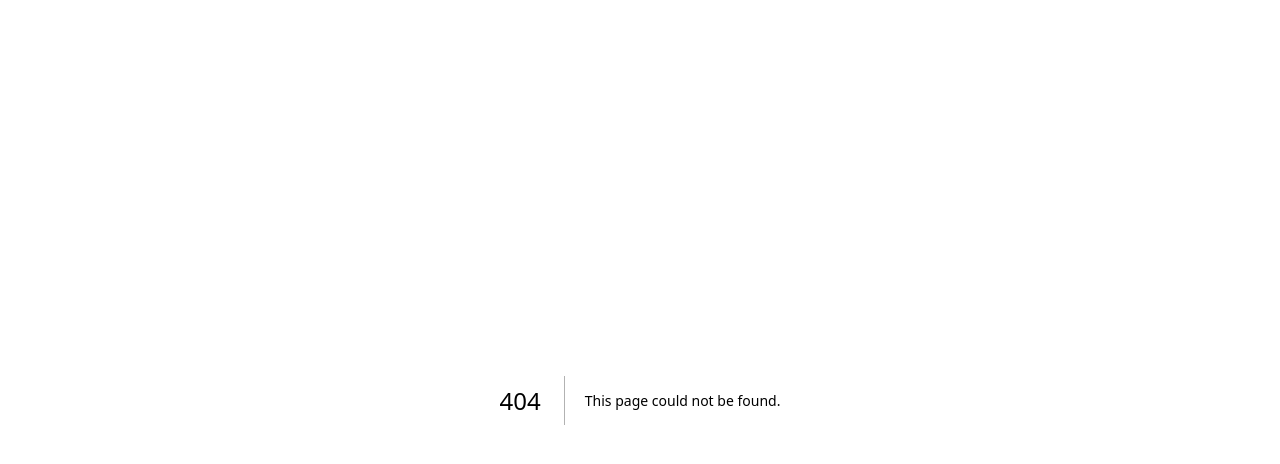
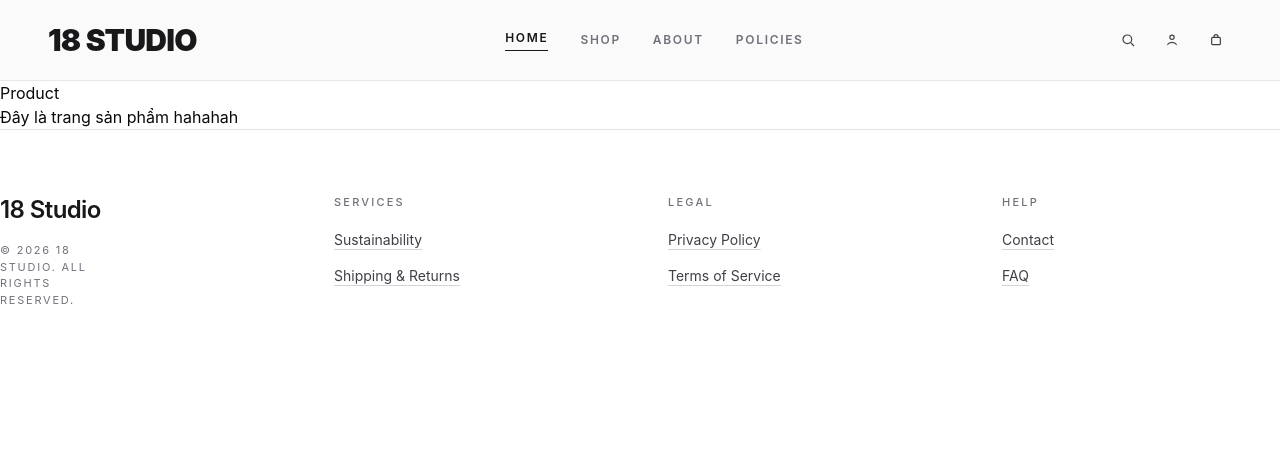
Before and after one commit to ngocan-dev/fashionshop-frontend, a Next.js app: page /product in a window 1280 px wide. Before the commit this address had no page. Shown: the top 464 px of the page. Built offline with nearby package versions, Linux system fonts and the light colour scheme.

Commit message:
add: Update navigation items in Header component and create Product page with basic structure

```diff
--- /dev/null
+++ b/src/app/(storefront)/product/page.tsx
@@ -0,0 +1,8 @@
+export default function ProductPage() {
+  return (
+    <main>
+      <h1>Product</h1>
+      <p>Đây là trang sản phẩm hahahah</p>
+    </main>
+  );
+}
--- a/src/components/layout/header.tsx
+++ b/src/components/layout/header.tsx
@@ -3,8 +3,8 @@ import { SiteHeader } from '@/components/layout/siteheader';
 
 const navItems = [
   { label: 'HOME', href: '/', active: true },
-  { label: 'SHOP', href: '/shop' },
-  { label: 'ORDERS', href: '/orders' },
+  { label: 'SHOP', href: '/product' },
+  { label: 'ABOUT', href: '/about' },
   { label: 'POLICIES', href: '/policies' },
 ];
 
```
